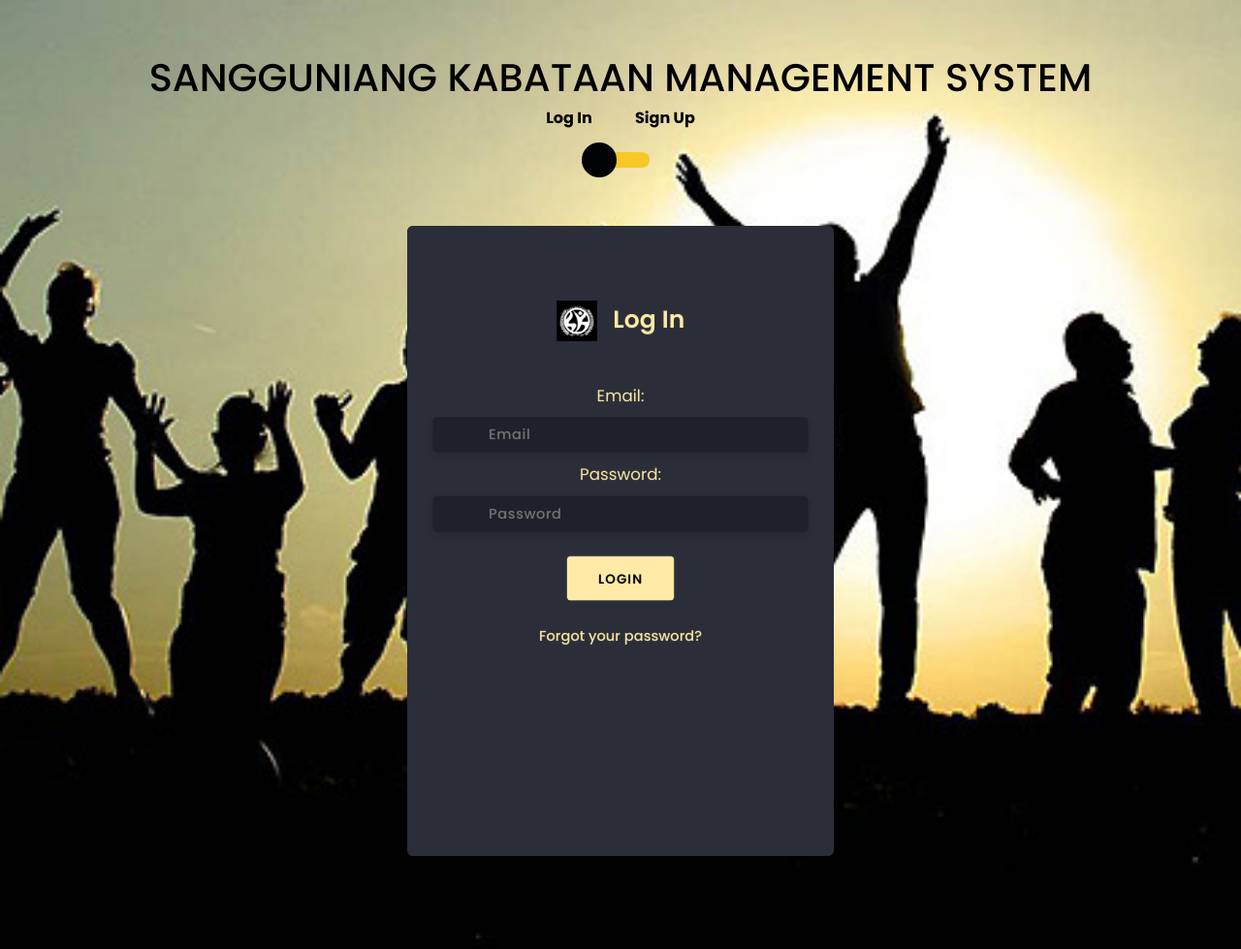
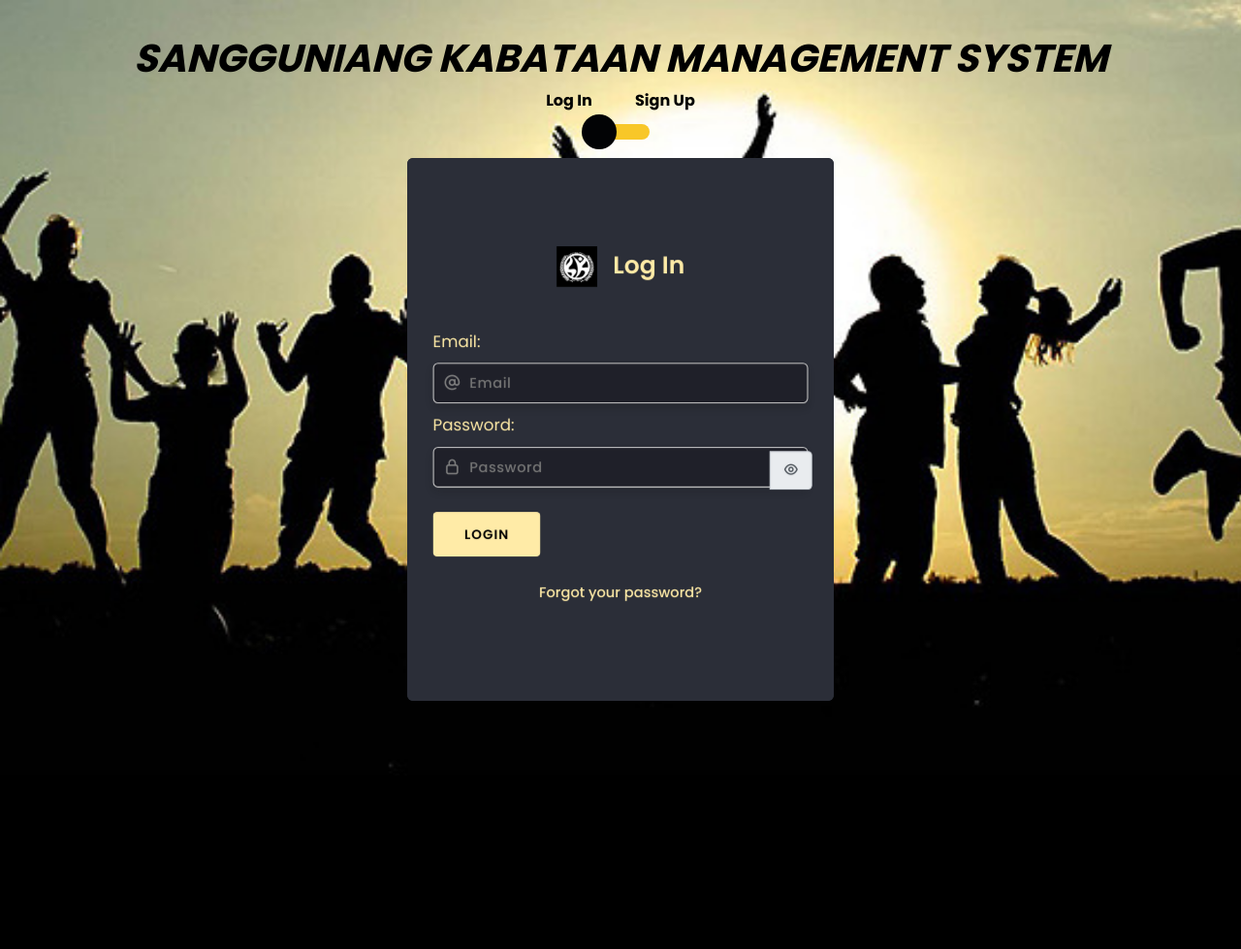
Before and after one commit to kingrayven/sk_system, a PHP site: page / in a window 1280 px wide. Shown: the whole page at 97% size. After the commit the page ends 792 px from the top, so only its background shows below. Run offline with PHP 8.4, Linux system fonts and the light colour scheme; a stand-in replaces the project's code that opens the database connection.

Commit message:
Updated Security.
UI, alert when Login and signup.
Required to 8 password with the combination of letters and numbers. Existing Email Verification.

```diff
--- a/skSystem/index.html
+++ b/skSystem/index.html
@@ -6,17 +6,25 @@
     <meta charset="utf-8">
     <meta name="viewport" content="width=device-width, initial-scale=1, shrink-to-fit=no">
     <link rel="stylesheet" href="https://cdnjs.cloudflare.com/ajax/libs/twitter-bootstrap/4.5.0/css/bootstrap.min.css">
-	<link rel="stylesheet" href="styles.css">
+	<link rel="stylesheet" href="https://cdn.jsdelivr.net/npm/@iconscout/unicons@4.0.0/css/line.css">
+	<link rel="stylesheet" href="https://cdnjs.cloudflare.com/ajax/libs/font-awesome/6.4.2/css/all.min.css">
+
+    <script src="https://code.jquery.com/jquery-3.5.1.min.js"></script>
+    <script src="https://cdnjs.cloudflare.com/ajax/libs/twitter-bootstrap/4.5.0/js/bootstrap.bundle.min.js"></script>
+
+    <link rel="stylesheet" href="stylesss.css">
 </head>
 <body>
     <div class="section">
         <div class="container">
             <div class="row full-height justify-content-center">
-				<div class="col-12 text-center align-self-center py-5">
-					<div class="section pb-5 pt-5 pt-sm-2 text-center">
-                        <h1 id="kabataan">SANGGUNIANG KABATAAN MANAGEMENT SYSTEM</h1>
+                <div class="col-12 align-self-center ">
+                    <div class="section pb-5 pt-5 pt-sm-2 ">
+                        <h1 id="kabataan" class="text-center font-weight-bold font-italic">
+                            SANGGUNIANG KABATAAN MANAGEMENT SYSTEM
+                        </h1>
 
-						<h6 class="mb-0 pb-3">
+                        <h6 class="title text-center">
                             <span>Log In</span>
                             <span>Sign Up</span>
                         </h6>
@@ -26,26 +34,31 @@
 
                         <div class="card-3d-wrap mx-auto">
                             <div class="card-3d-wrapper">
-
-
                                 <div class="card-front">
                                     <div class="center-wrap">
-										<div class="section text-center">
-											<h4 class="mb-4 pb-3">
+                                        <div class="section">
+                                            <h4 class="mb-4 pb-3 text-center">
                                                 <img src="sk1.png" alt="Logo" class="logo"> Log In
                                             </h4>
                                             <form action="login.php" method="POST">
                                                 <div class="form-group">
-													<label for="email">Email:</label>
+                                                    <label for="email" class="form-label">Email:</label>
+                                                    <i class="input-icon uil uil-at"></i>
                                                     <input type="email" name="email" class="form-style" placeholder="Email" required>
-													<i class="input-icon uil uil-at"></i>
                                                 </div>
                                                 <div class="form-group mt-2">
                                                     <label for="password">Password:</label>
-													<input type="password" name="password" class="form-style" placeholder="Password" required>
-													<i class="input-icon uil uil-lock-alt"></i>
+                                                    <div class="input-group">
+                                                        <i class="input-icon uil uil-lock"></i>
+                                                        <input type="password" id="login-password" name="password" class="form-style" placeholder="Password" required>
+                                                        <div class="input-group-append">
+                                                            <span class="input-group-text" onclick="togglePassword('login-password', 'eye-icon-login')">
+                                                                <i id="eye-icon-login" class="uil uil-eye"></i>
+                                                            </span>
                                                         </div>
-												<button type="submit" class="btn mt-4">Login</button>
+                                                    </div>
+                                                </div>
+                                                <button type="submit" class="btn mt-4 ">Login</button>
                                             </form>
                                             <p class="mb-0 mt-4 text-center">
                                                 <a href="#" class="link">Forgot your password?</a>
@@ -54,35 +67,53 @@
                                     </div>
                                 </div>
 
-
                                 <div class="card-back">
                                     <div class="center-wrap">
-										<div class="section text-center">
-											<h4 class="mb-3 pb-3">
+                                        <div class="section">
+                                            <h4 class="mb-3 pb-3 text-center">
                                                 <img src="sk1.png" alt="Logo" class="logo"> Sign Up
                                             </h4>
                                             <form action="signup.php" method="POST">
                                                 <div class="form-group">
                                                     <label for="name">Full Name:</label>
+                                                    <i class="input-icon uil uil-user"></i>
                                                     <input type="text" name="full_name" class="form-style" placeholder="Full Name" required>
-													<i class="input-icon uil uil-user"></i>
                                                 </div>
                                                 <div class="form-group mt-2">
                                                     <label for="phone">Phone Number:</label>
+                                                    <i class="input-icon uil uil-phone"></i>
                                                     <input type="tel" name="phone" class="form-style" placeholder="Phone Number" required>
-													<i class="input-icon uil uil-phone"></i>
                                                 </div>
                                                 <div class="form-group mt-2">
                                                     <label for="email">Email:</label>
+                                                    <i class="input-icon uil uil-at"></i>
                                                     <input type="email" name="email" class="form-style" placeholder="Email" required>
-													<i class="input-icon uil uil-at"></i>
                                                 </div>
                                                 <div class="form-group mt-2">
                                                     <label for="password">Password:</label>
-													<input type="password" name="password" class="form-style" placeholder="Password" required>
-													<i class="input-icon uil uil-lock-alt"></i>
+                                                    <div class="input-group">
+                                                        <i class="input-icon uil uil-lock"></i>
+                                                        <input type="password" id="signup-password" name="password" class="form-style" placeholder="Password" required>
+                                                        <div class="input-group-append">
+                                                            <span class="input-group-text" onclick="togglePassword('signup-password', 'eye-icon-signup')">
+                                                                <i id="eye-icon-signup" class="uil uil-eye"></i>
+                                                            </span>
                                                         </div>
-												<button type="submit" class="btn mt-4">Register</button>
+                                                    </div>
+                                                </div>
+												<div class="form-group mt-2">
+													<label for="confirm_password">Confirm Password:</label>
+													<div class="input-group">
+														<i class="input-icon uil uil-lock"></i>
+														<input type="password" id="confirm-password" name="confirm_password" class="form-style" placeholder="Confirm Password" required>
+														<div class="input-group-append">
+															<span class="input-group-text" onclick="togglePassword('confirm-password', 'eye-icon-confirm')">
+																<i id="eye-icon-confirm" class="uil uil-eye"></i>
+															</span>
+														</div>
+													</div>
+												</div>
+                                                <button type="submit" class="btn mt-4 center">Register</button>
                                             </form>
                                         </div>
                                     </div>
@@ -95,5 +126,73 @@
             </div>
         </div>
     </div>
+
+    <div class="alert-container">
+        <div id="loginAlert" class="alert alert-danger alert-dismissible fade show" role="alert" style="display:none;">
+            Incorrect email or password!
+        </div>
+        <div id="loginSuccessAlert" class="alert alert-success alert-dismissible fade show" role="alert" style="display:none;">
+            Login successful! Welcome back.
+        </div>
+        <div id="signupAlert" class="alert alert-danger alert-dismissible fade show" role="alert" style="display:none;">
+            Registration failed! Please try again.
+        </div>
+        <div id="signupSuccessAlert" class="alert alert-success alert-dismissible fade show" role="alert" style="display:none;">
+            Signup successful!
+        </div>
+    </div>
+
+<script>
+
+$(document).ready(function () {
+    $("form").submit(function (event) {
+        event.preventDefault(); // Prevent default form submission
+
+        let form = $(this);
+        let url = form.attr("action"); // Get the form's action (login.php or signup.php)
+
+        $.ajax({
+            type: "POST",
+            url: url,
+            data: form.serialize(),
+            dataType: "json",
+            success: function (response) {
+                if (response.status === "success") {
+                    alert(response.message);
+
+                    // Redirect based on action
+                    if (url === "login.php") {
+                        window.location.href = "dashboard.php"; // Redirect to dashboard after login
+                    } else {
+                        location.reload(); // Refresh after successful signup
+                    }
+                } else {
+                    alert(response.message); // Show error message
+                }
+            },
+            error: function () {
+                alert("Something went wrong. Please try again.");
+            }
+        });
+    });
+});
+
+
+
+		function togglePassword(inputId, iconId) {
+			var passwordInput = document.getElementById(inputId);
+			var icon = document.getElementById(iconId);
+
+			if (passwordInput.type === "password") {
+				passwordInput.type = "text";
+				icon.classList.remove("uil-eye");
+				icon.classList.add("uil-eye-slash");
+			} else {
+				passwordInput.type = "password";
+				icon.classList.remove("uil-eye-slash");
+				icon.classList.add("uil-eye");
+			}
+		}
+    </script>
 </body>
 </html>
--- /dev/null
+++ b/skSystem/stylesss.css
@@ -0,0 +1,245 @@
+@import url('https://fonts.googleapis.com/css?family=Poppins:400,500,600,700,800,900');
+body{
+	font-family: 'Poppins', sans-serif;
+	font-weight: 300;
+	line-height: 1.7;
+	color: #ffeba7;
+	background-image: url(sk2.jpg);
+    background-repeat: no-repeat;
+    background-size: cover;
+}
+#kabataan {
+    color: #000000;
+}
+.title {
+  margin: 10px 0 0 0;
+}
+.logo {
+    height: 40px; /* Adjust logo size */
+    margin-right: 10px;
+  }
+  .login-header {
+    display: flex;
+    align-items: center;
+    justify-content: center;
+  }
+a:hover {
+	text-decoration: none;
+}
+.link {
+  color: #ffeba7;
+}
+.link:hover {
+  color: #c4c3ca;
+}
+p {
+  font-weight: 500;
+  font-size: 14px;
+}
+h4 {
+  font-weight: 600;
+}
+h6 span{
+  padding: 0 20px;
+  font-weight: 700;
+  color: #000000;
+}
+.section{
+  position: relative;
+  width: 100%;
+  display: block;
+}
+.full-height{
+  min-height: 100vh;
+}
+[type="checkbox"]:checked,
+[type="checkbox"]:not(:checked){
+display: none;
+}
+.checkbox:checked + label,
+.checkbox:not(:checked) + label{
+  position: relative;
+  display: block;
+  text-align: center;
+  width: 60px;
+  height: 16px;
+  border-radius: 8px;
+  padding: 0;
+  margin: 15px auto;
+  cursor: pointer;
+  background-color: #f8c728;
+}
+.checkbox:checked + label:before,
+.checkbox:not(:checked) + label:before{
+  position: absolute;
+  display: block;
+  width: 36px;
+  height: 36px;
+  border-radius: 50%;
+  color: #ffd240;
+  background-color: #020305;
+  font-family: 'unicons';
+  content: '\eb4f';
+  z-index: 20;
+  top: -10px;
+  left: -10px;
+  line-height: 36px;
+  text-align: center;
+  font-size: 24px;
+  transition: all 0.5s ease;
+}
+.checkbox:checked + label:before {
+  transform: translateX(44px) rotate(-270deg);
+}
+.card-3d-wrap {
+  position: relative;
+  width: 440px;
+  max-width: 100%;
+  height: 400px;
+  -webkit-transform-style: preserve-3d;
+  transform-style: preserve-3d;
+  perspective: 800px;
+  margin-top: 180px;
+}
+.card-3d-wrapper {
+  width: 100%;
+  height: 100%;
+  position:absolute;
+  -webkit-transform-style: preserve-3d;
+  transform-style: preserve-3d;
+  transition: all 600ms ease-out;
+}
+.card-front, .card-back {
+  bottom: 1px;
+  width: 100%;
+  height: 140%;
+  background-color: #2b2e38;
+  position: absolute;
+  border-radius: 6px;
+  -webkit-transform-style: preserve-3d;
+}
+.card-back {
+  transform: rotateY(180deg);
+}
+.checkbox:checked ~ .card-3d-wrap .card-3d-wrapper {
+  transform: rotateY(180deg);
+}
+.center-wrap{
+  position: absolute;
+  width: 100%;
+  padding: 0 35px;
+  top: 50%;
+  left: 0;
+  transform: translate3d(0, -50%, 35px) perspective(100px);
+  z-index: 20;
+  display: block;
+}
+.form-group{
+  position: relative;
+  display: block;
+  margin: 0;
+  padding: 0;
+}
+.form-label {
+  text-align: left;
+}
+.form-style {
+  padding: 13px 20px;
+  padding-left: 55px;
+  height: 35px;
+  width: 100%;
+  font-weight: 500;
+  border-radius: 4px;
+  font-size: 14px;
+  line-height: 22px;
+  letter-spacing: 0.5px;
+  outline: none;
+  color: #c4c3ca;
+  background-color: #1f2029;
+  border: none;
+  -webkit-transition: all 200ms linear;
+  transition: all 200ms linear;
+  box-shadow: 0 4px 8px 0 rgba(21,21,21,.2);
+}
+.form-style:focus,
+.form-style:active {
+  border: none;
+  outline: none;
+  box-shadow: 0 4px 8px 0 rgba(21,21,21,.2);
+}
+.input-icon {
+  position: absolute;
+  top: 0;
+  left: 18px;
+  height: 48px;
+  font-size: 24px;
+  line-height: 48px;
+  text-align: left;
+  -webkit-transition: all 200ms linear;
+  transition: all 200ms linear;
+}
+.btn{
+  border-radius: 4px;
+  height: 44px;
+  font-size: 13px;
+  font-weight: 600;
+  text-transform: uppercase;
+  -webkit-transition : all 200ms linear;
+  transition: all 200ms linear;
+  padding: 0 30px;
+  letter-spacing: 1px;
+  display: -webkit-inline-flex;
+  display: -ms-inline-flexbox;
+  display: inline-flex;
+  align-items: center;
+  background-color: #ffeba7;
+  color: #000000;
+}
+.btn:hover{
+  background-color: #000000;
+  color: #ffeba7;
+  box-shadow: 0 8px 24px 0 rgba(16,39,112,.2);
+}
+
+.alert-container {
+  position: absolute;
+  top: 50%;
+  left: 50%;
+  transform: translate(-50%, -50%);
+  z-index: 1050;
+  width: 300px;
+}
+
+/* Align icons inside input fields */
+.form-group {
+  position: relative;
+}
+
+.input-icon {
+  position: absolute;
+  left: 10px;
+  top: 50%;
+  transform: translateY(-15%);
+  font-size: 18px;
+  color: gray;
+}
+.uil-lock {
+transform: translateY(-50%);
+}
+.input-group-append {
+position: absolute;
+top: 8%;
+left: 90%;
+}
+
+.form-style {
+  padding-left: 35px; /* Space for icons */
+  width: 100%;
+  height: 40px;
+  border: 1px solid #ccc;
+  border-radius: 5px;
+}
+
+.input-group-text {
+  cursor: pointer;
+}
```
Also changed, not shown: skSystem/dashboard.php (+82 -15 lines), skSystem/db.php (added, +12 -0 lines), skSystem/db_connection.php (deleted, +0 -16 lines), skSystem/display_users.php (added, +49 -0 lines), skSystem/login.php (+18 -25 lines), skSystem/logout.php (+0 -12 lines), skSystem/signup.php (+39 -14 lines). Lines whose indentation alone changed are shown as unchanged.
